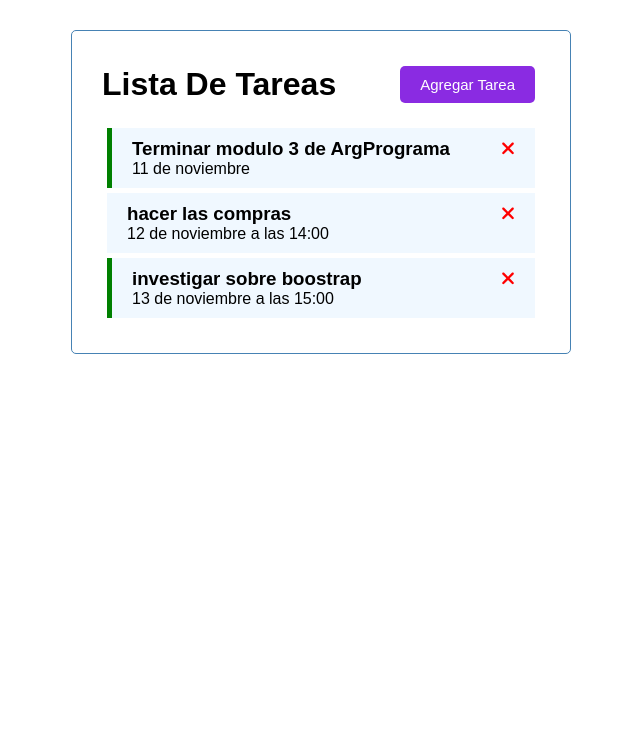
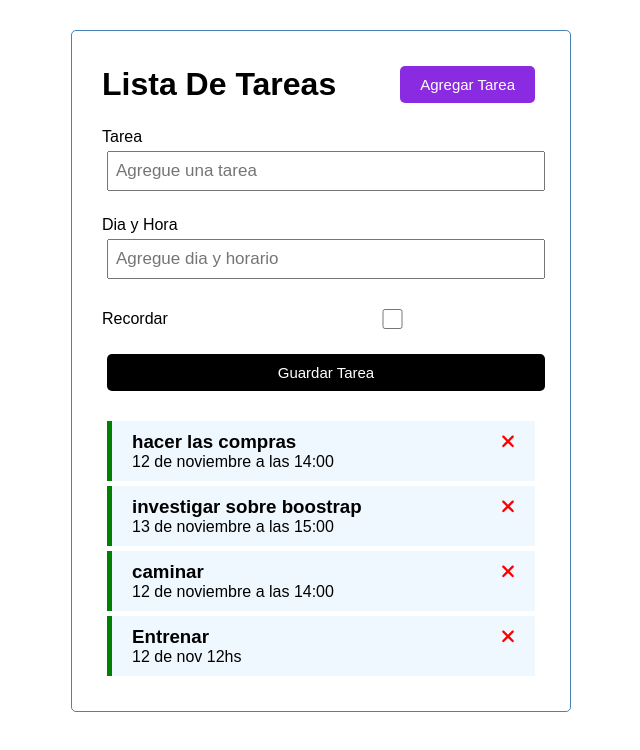
Before and after one commit to schjavier/ListaDeTareas, an Angular app: page / in a window 1280 px wide. Shown: the top 750 px of the page, without its empty margins (319-959 px from the left). Built offline with nearby package versions, Linux system fonts and the light colour scheme; data requests are answered from the project's data file.

Commit message:
agregar tareas listo

```diff
--- a/db.json
+++ b/db.json
@@ -1,22 +1,28 @@
 {
   "tasks": [
-    {
-      "id": 1,
-      "text": "Terminar modulo 3 de ArgPrograma",
-      "day": "11 de noviembre",
-      "reminder": true
-    },
     {
       "id": 2,
       "text": "hacer las compras",
       "day": "12 de noviembre a las 14:00",
-      "reminder": false
+      "reminder": true
     },
     {
       "id": 3,
       "text": "investigar sobre boostrap",
       "day": "13 de noviembre a las 15:00",
       "reminder": true
+    },
+    {
+      "id": 4,
+      "text": "caminar",
+      "day": "12 de noviembre a las 14:00",
+      "reminder": true
+    },
+    {
+      "text": "Entrenar",
+      "day": "12 de nov 12hs",
+      "reminder": true,
+      "id": 5
     }
   ]
 }
--- a/src/app/app.component.html
+++ b/src/app/app.component.html
@@ -1,4 +1,5 @@
 <div class="container">
 <app-header></app-header>
+
 <app-tasks></app-tasks>
 </div>
--- /dev/null
+++ b/src/app/components/add-task/add-task.component.css
@@ -0,0 +1,5 @@
+.add-form{
+    padding-bottom:20px;
+
+
+}
--- /dev/null
+++ b/src/app/components/add-task/add-task.component.html
@@ -0,0 +1,30 @@
+<form class="add-form" (ngSubmit)="onSubmit()">
+    <div class="form-control">
+        <label for="text">Tarea</label>
+        <input type="text" name="text" id="text" placeholder="Agregue una tarea"
+        [(ngModel)]="text"
+        />
+    </div>
+    <div class="form-control">
+        <label for="day">Dia y Hora</label>
+        <input
+            type="text"
+            name="day"
+            id="day"
+            placeholder="Agregue dia y horario"
+            [(ngModel)]="day"
+            />
+    </div>
+    <div class="form-control form-control-check">
+        <label for="reminder">Recordar</label>
+        <input
+            type="checkbox"
+            name="reminder"
+            id="reminder"
+            [(ngModel)]="reminder"
+            />
+    </div>
+
+    <input type="submit" value="Guardar Tarea" class="btn btn-block">
+
+</form>
--- /dev/null
+++ b/src/app/components/add-task/add-task.component.ts
@@ -0,0 +1,32 @@
+import { Component, OnInit, Output, EventEmitter } from '@angular/core';
+import { Task } from 'src/app/Task';
+
+@Component({
+  selector: 'app-add-task',
+  templateUrl: './add-task.component.html',
+  styleUrls: ['./add-task.component.css']
+})
+export class AddTaskComponent implements OnInit {
+  @Output() onAddTask: EventEmitter<Task> = new EventEmitter();
+  text:string ="";
+  day:string ="";
+  reminder:boolean = false;
+
+
+  constructor() { }
+
+  ngOnInit(): void {
+  }
+
+  onSubmit(){
+    if (this.text.length === 0){
+      alert("ingrese una tarea, por favor");
+      return
+    }
+    const {text, day, reminder} = this
+    const newTask =  {text, day, reminder}
+    this.onAddTask.emit(newTask)
+  }
+
+
+}
--- a/src/app/components/tasks/tasks.component.html
+++ b/src/app/components/tasks/tasks.component.html
@@ -1,3 +1,6 @@
+<app-add-task  (onAddTask) = "addTask($event)">
+
+</app-add-task>
 <app-task-item
 *ngFor="let task of tasks"
 [task] = "task"
--- a/src/app/components/tasks/tasks.component.ts
+++ b/src/app/components/tasks/tasks.component.ts
@@ -33,4 +33,8 @@
 
   }
 
+  addTask(task:Task){
+    this.taskService.addTask(task).subscribe((task) => (this.tasks.push(task))
+    )
+  }
 }
--- a/src/app/service/task.service.ts
+++ b/src/app/service/task.service.ts
@@ -30,4 +30,7 @@
      const url= `${this.apiUrl}/${task.id}`;
      return this.http.put<Task>(url, task, httpOptions)
   }
+  addTask(task:Task):Observable<Task>{
+    return this.http.post<Task>(this.apiUrl, task, httpOptions);
+  }
 }
```
Also changed, not shown: src/app/app.module.ts (+6 -2 lines), 1 other file (tests, documents, lock files or other folders).
